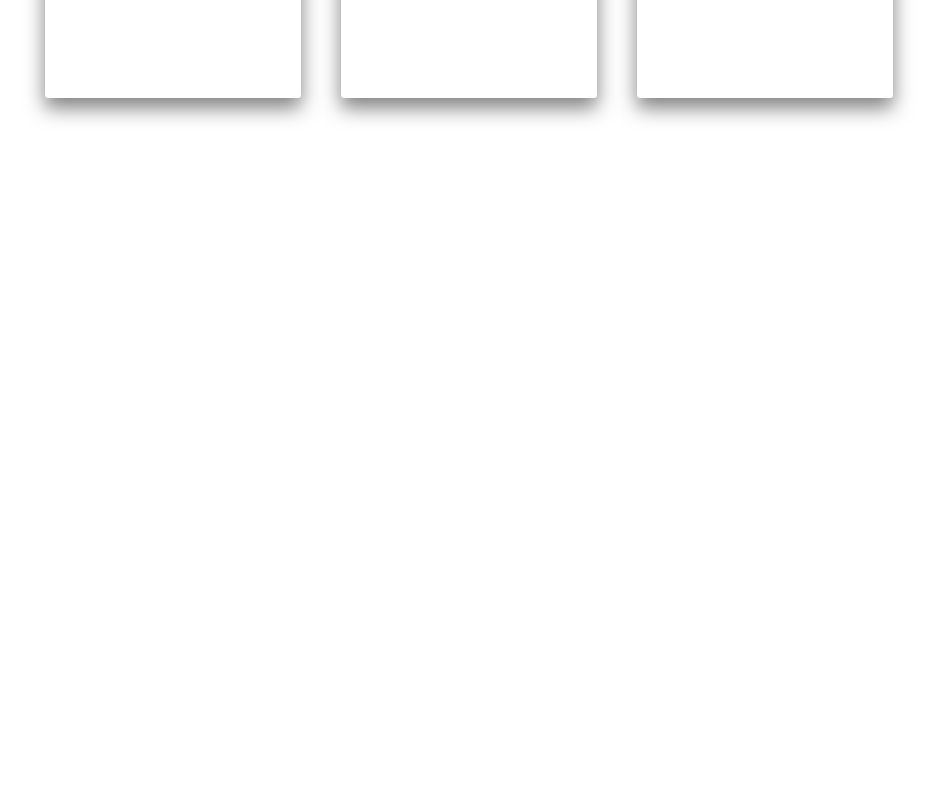
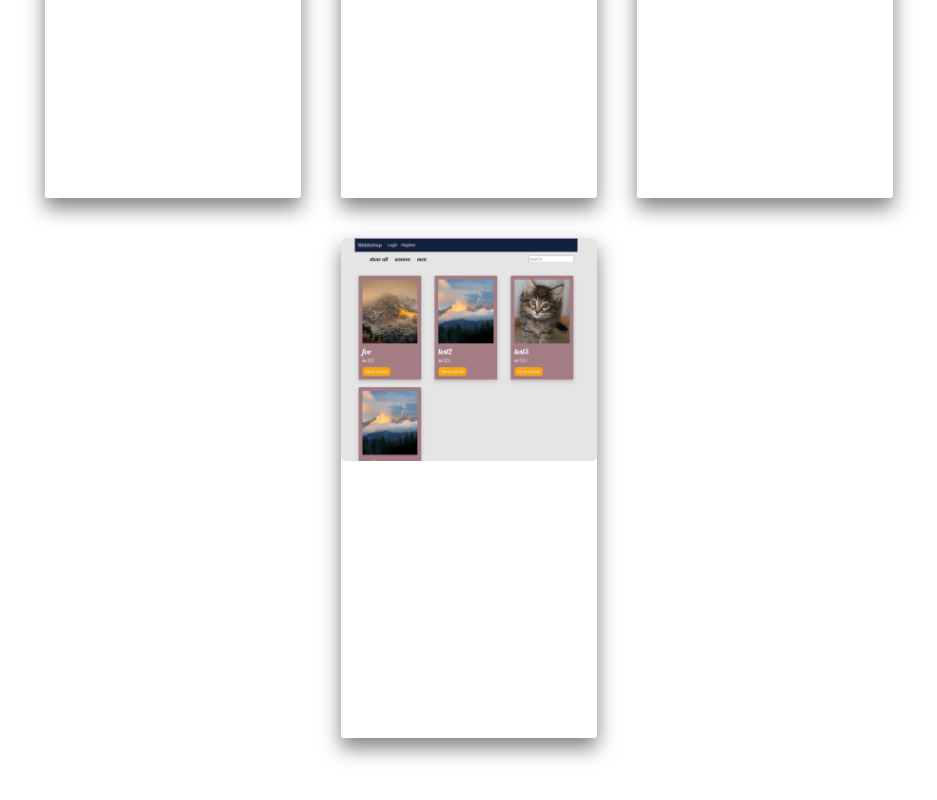
Before and after one commit to ushusdeepthi/portfolio, a React (Create React App) app: page /projects in a window 1280 px wide. Shown: the part 1151-1951 px from the top of the page, without its empty margins (171-1108 px from the left). Before the commit the page ends 1249 px from the top, so only its background shows below. Built offline with nearby package versions, Linux system fonts and the light colour scheme.

Commit message:
:bug: Fix card height and wrap

```diff
--- a/src/components/styles/Card.jsx
+++ b/src/components/styles/Card.jsx
@@ -6,7 +6,7 @@ const Card = styled.div `
     perspective:150rem;
     -moz-perspective: 150rem;
     position:relative;
-    height:50vh;
+    height:50rem;
     .card__side{
         border-radius: 3px;
         width:100%;
--- a/src/components/styles/Container.jsx
+++ b/src/components/styles/Container.jsx
@@ -14,7 +14,7 @@ const Container = styled.div`
     display:flex;
     background-color:white;
     justify-content:center;
-    flex-wrap:${props=> props.wrap && "wrap"};
+    flex-wrap:${({wrap})=> wrap};
     `
 
 const Item = styled.div`
--- a/src/pages/PortfolioPage.jsx
+++ b/src/pages/PortfolioPage.jsx
@@ -18,7 +18,7 @@ export default function PortfolioPage() {
                 <div className="utility">
                 <HeadingSecondary>Portfolio</HeadingSecondary>
                 </div>
-                <Container wrap>
+                <Container wrap="wrap">
                     <Card onClick={handleClick}>
 
                         <div className="card__side card__side--front">
@@ -88,6 +88,15 @@ export default function PortfolioPage() {
                             BACK
                         </div>
                     </Card>
+                    <Card>
+                        <div className="card__side card__side--front">
+                            <img src={webshop} alt="Webshop" className="card__img" />
+                        </div>
+                        <div className="card__side card__side--back">
+                            BACK
+                        </div>
+                    </Card>
+
                 </Container>
             </Wrapper>
     )
```
